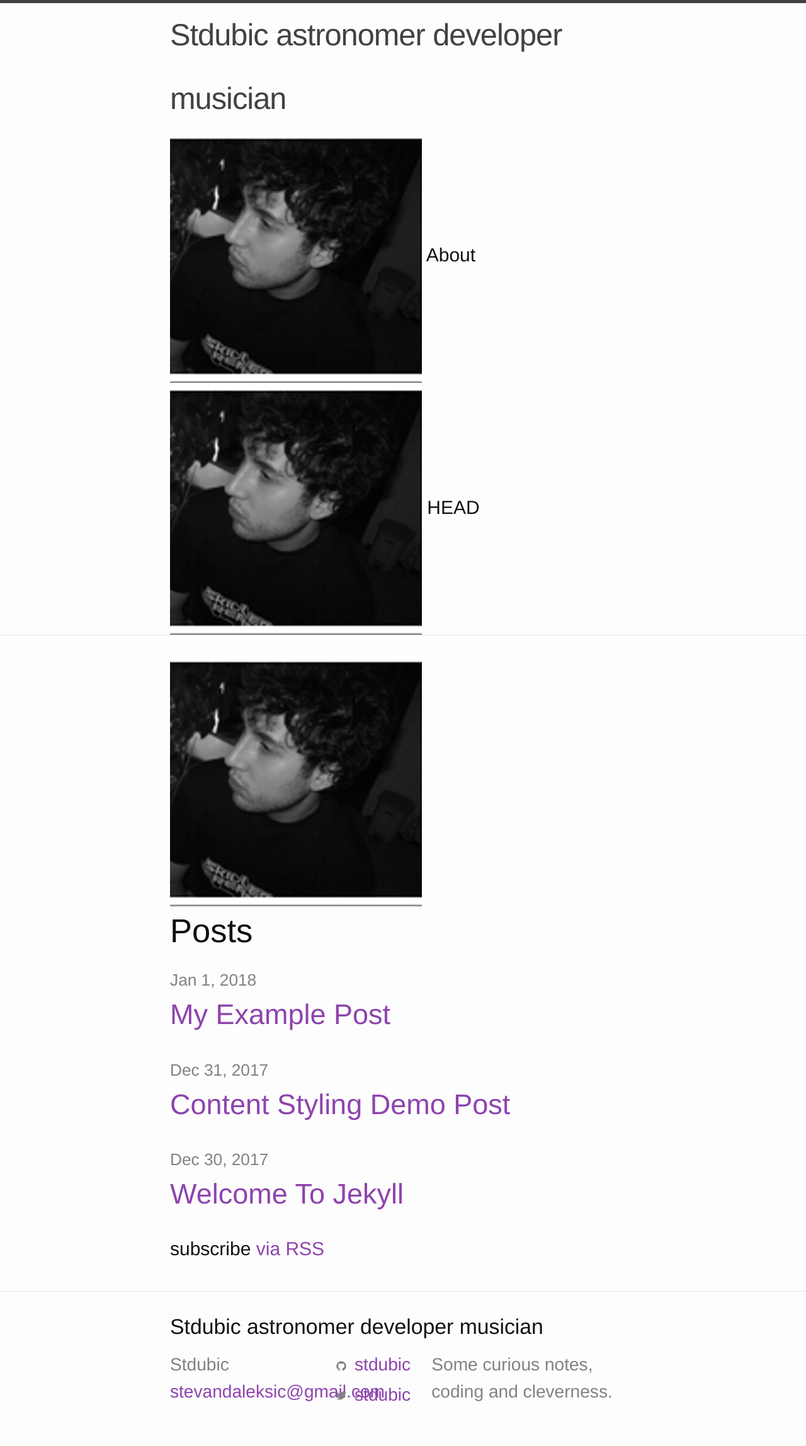
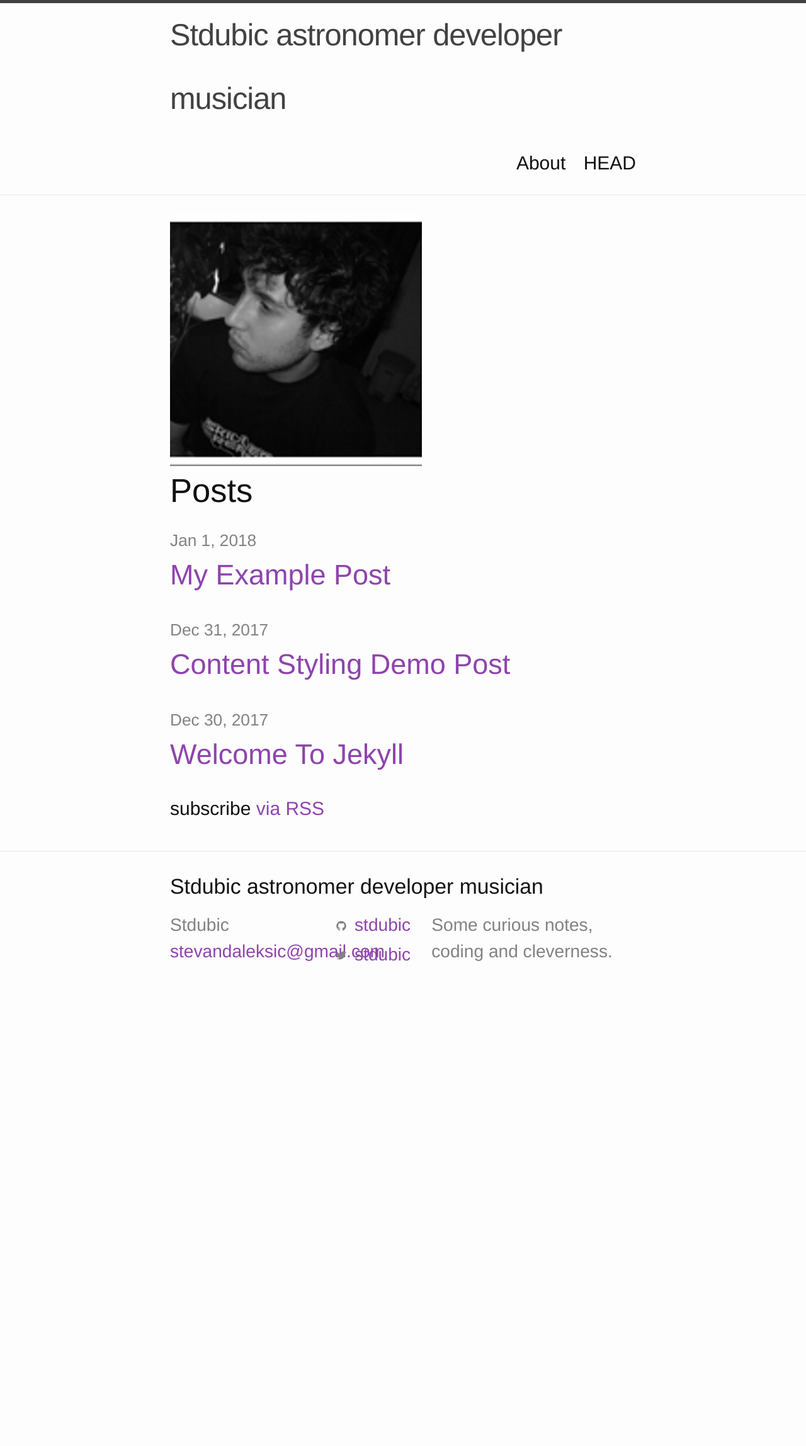
Before and after one commit to Stdubic/Stevan-Aleksic-aka-Stdubic, a Jekyll site: the page built from index.md, in a window 1280 px wide. Shown: the whole page at 63% size. Built offline with Jekyll 4.4.1, drawn with Linux system fonts in a browser that asks for light colours; after the commit the page ends 1597 px from its top, so only the background shows below that.

Commit message:
Update header.html

```diff
--- a/_includes/header.html
+++ b/_includes/header.html
@@ -23,7 +23,7 @@
           {% for path in page_paths %}
             {% assign my_page = site.pages | where: "path", path | first %}
             {% if my_page.title %}
-            <img src="{{{site.github.url}}/assets/slikaJa_400x400.png" alt="Italian Trulli">
+
             <a class="page-link" href="{{ my_page.url | relative_url }}">{{ my_page.title | escape }}</a>
             {% endif %}
           {% endfor %}
```
